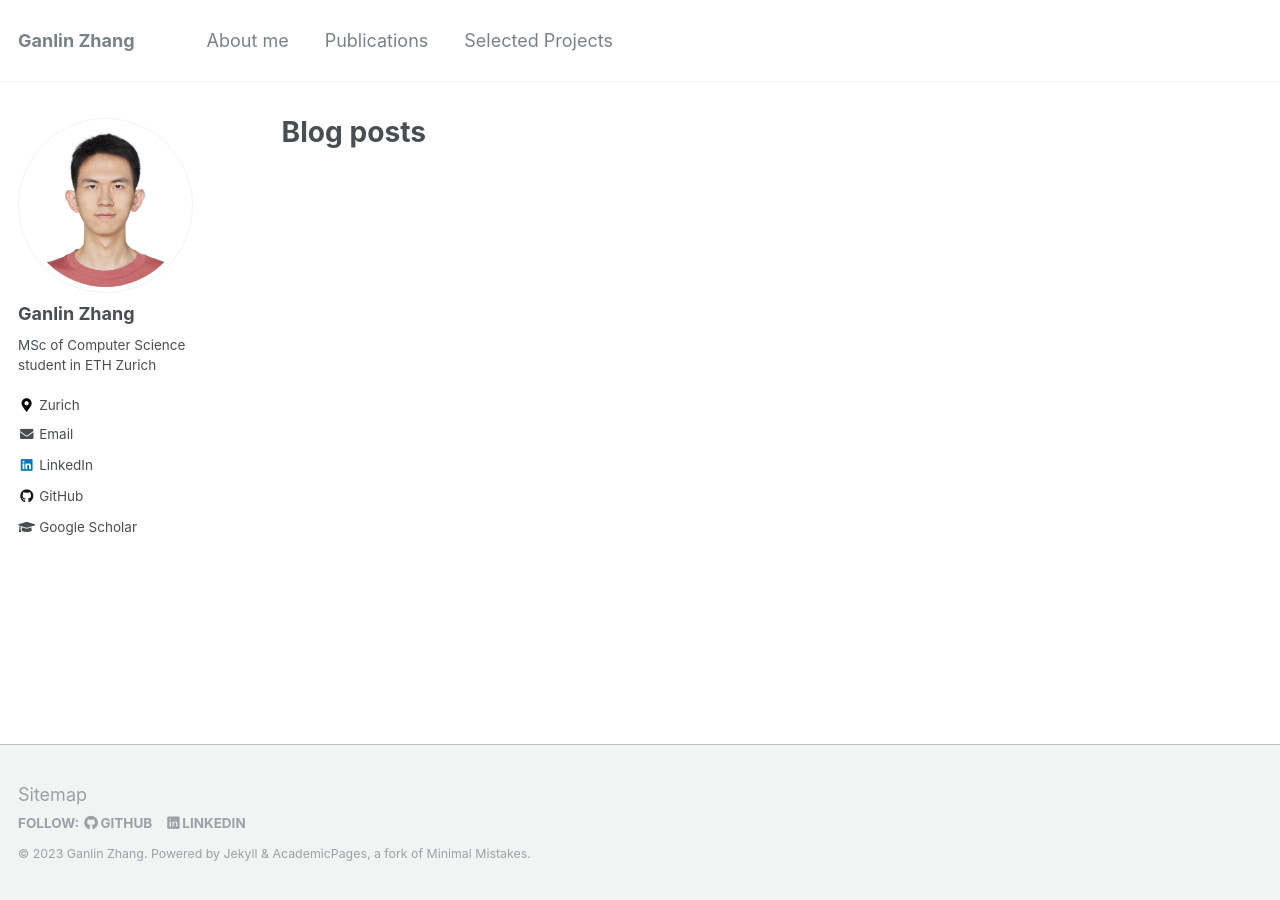
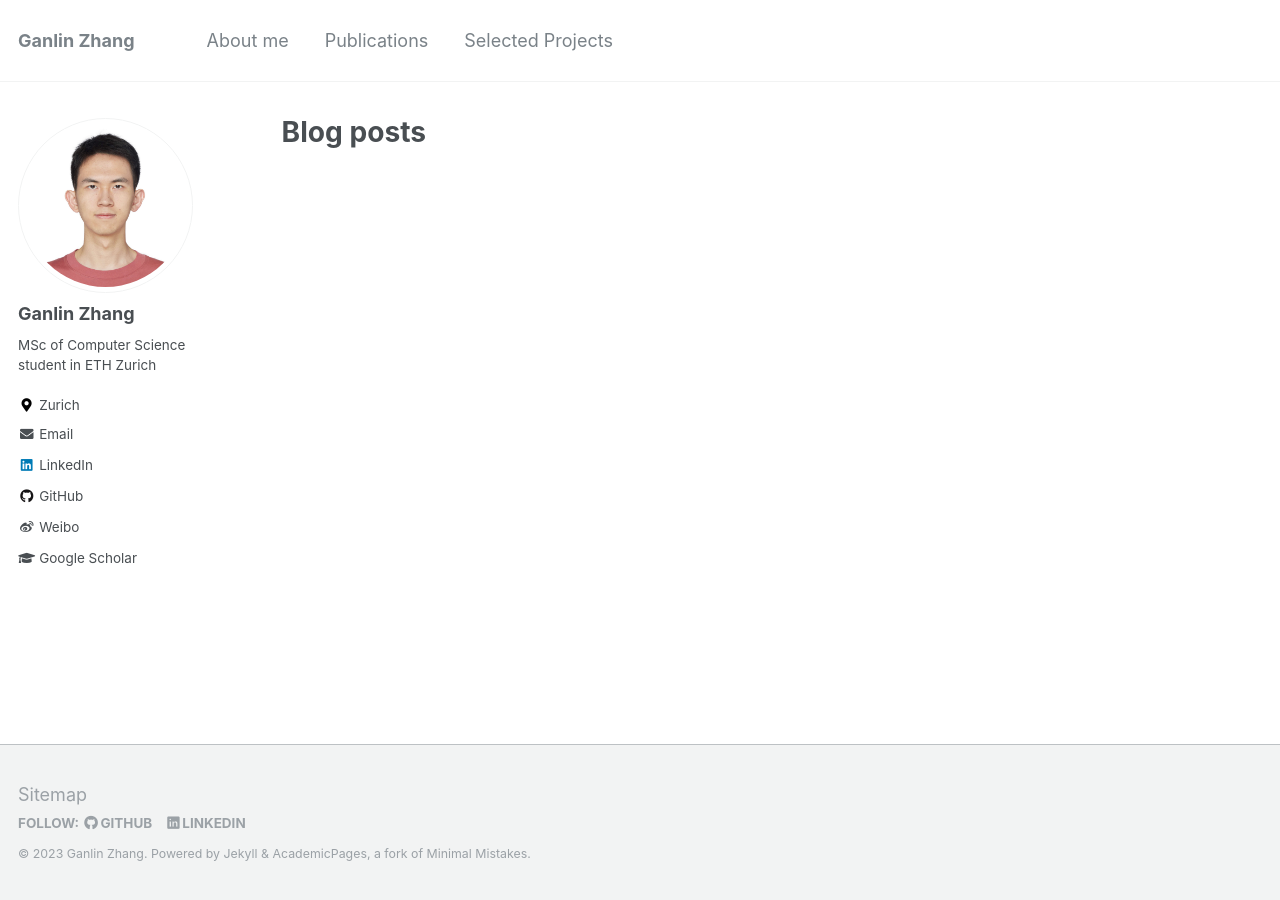
Before and after one commit to zhangganlin/zhangganlin.github.io, a Jekyll site: the page built from _pages/posts.html, in a window 1280 px wide. Built offline with Jekyll 4.4.1, drawn with Linux system fonts in a browser that asks for light colours.

Commit message:
add social media

```diff
--- a/_config.yml
+++ b/_config.yml
@@ -114,7 +114,7 @@ author:
   tumblr           :
   twitter          :
   vine             :
-  weibo            :
+  weibo            : "7215413207"
   xing             :
   youtube          :
   wikipedia        :
--- a/_includes/author-profile.html
+++ b/_includes/author-profile.html
@@ -95,7 +95,7 @@
         <li><a href="https://soundcloud.com/{{ author.soundcloud }}"><i class="fab fa-fw fa-soundcloud" aria-hidden="true"></i> Soundcloud</a></li>
       {% endif %}
       {% if author.weibo %}
-        <li><a href="https://www.weibo.com/{{ author.weibo }}"><i class="fab fa-fw fa-weibo" aria-hidden="true"></i> Weibo</a></li>
+        <li><a href="https://www.weibo.com/u/{{ author.weibo }}"><i class="fab fa-fw fa-weibo" aria-hidden="true"></i> Weibo</a></li>
       {% endif %}
       {% if author.flickr %}
         <li><a href="https://www.flickr.com/{{ author.flickr }}"><i class="fab fa-fw fa-flickr" aria-hidden="true"></i> Flickr</a></li>
```
